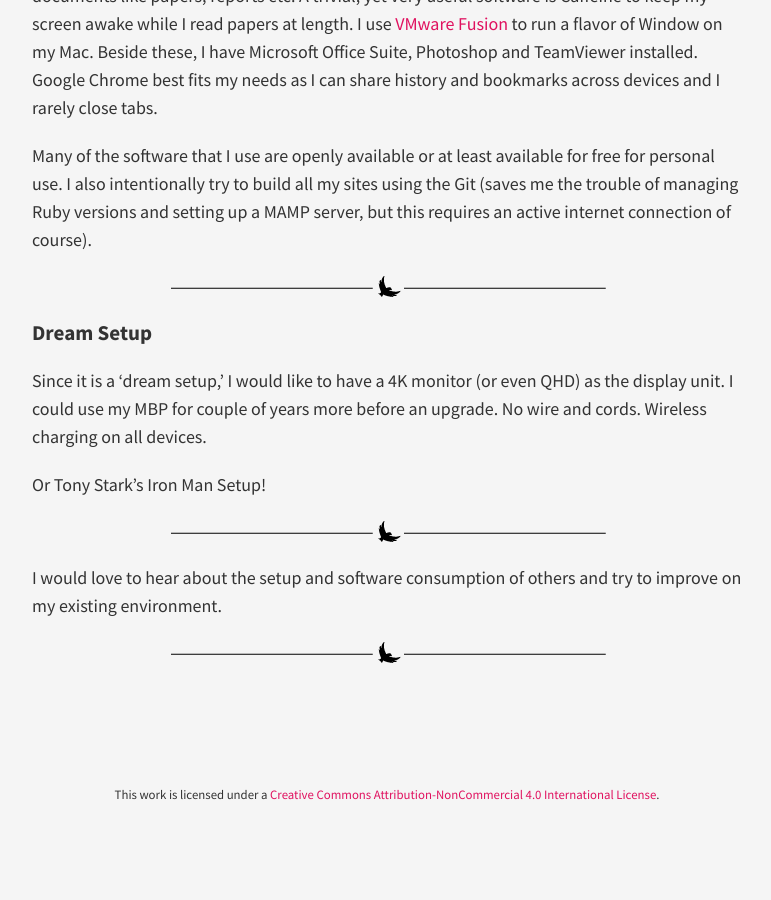
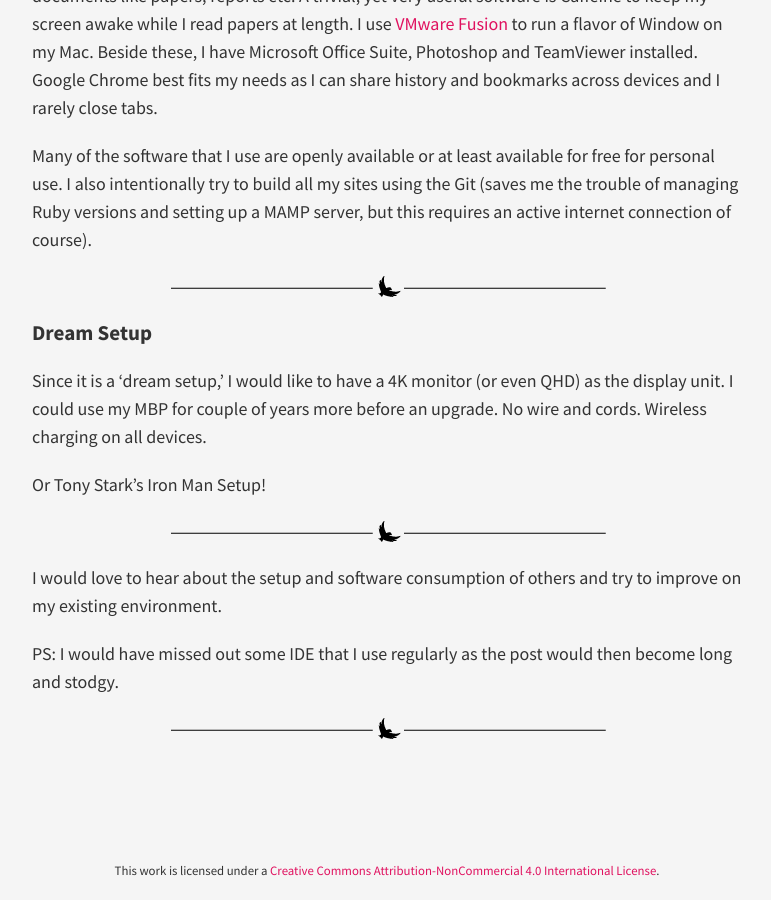
Before and after one commit to forkmsrini/forkmsrini.github.io-master, a Jekyll site: the page built from _posts/2014-12-29-mySetup.md, in a window 1280 px wide and 900 px high, scrolled down 1059 px. Shown: the whole window, without its empty margins (253-1024 px from the left). Built offline with Jekyll 4.4.1, drawn with Linux system fonts in a browser that asks for light colours; nearby versions of some CDN libraries; Markdown is read by kramdown in place of the engine named in the settings; before the commit the page ends 1883 px from its top, so only the background shows below that.

Commit message:
Update 2014-12-29-mySetup.md

```diff
--- a/_posts/2014-12-29-mySetup.md
+++ b/_posts/2014-12-29-mySetup.md
@@ -24,6 +24,6 @@
 Or Tony Stark's Iron Man Setup!
 <hr/>
 I would love to hear about the setup and software consumption of others and try to improve on my existing environment.
-<!--PS: I would have missed out some IDE that I use regularly as the post would then become long and stodgy. -->
 
+PS: I would have missed out some IDE that I use regularly as the post would then become long and stodgy.
 <hr/>
```
